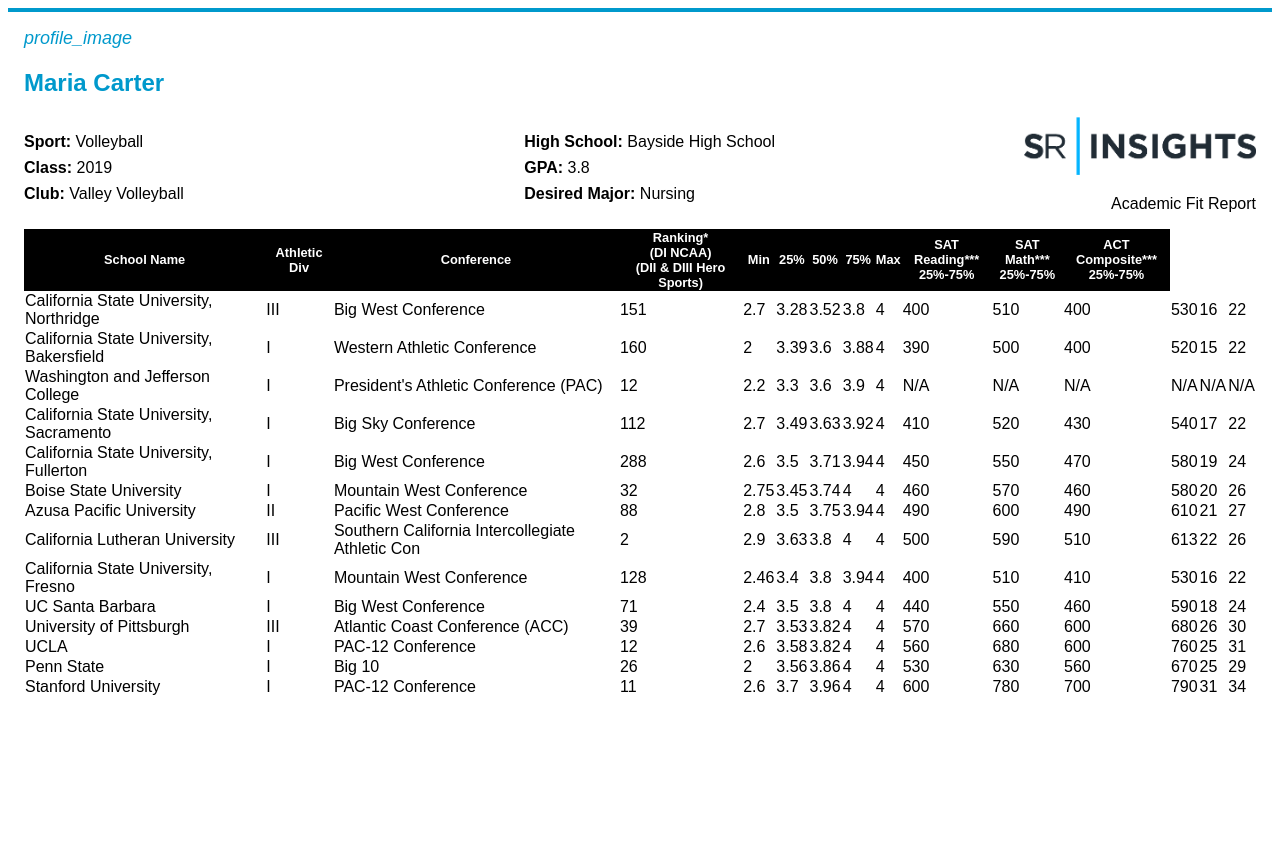
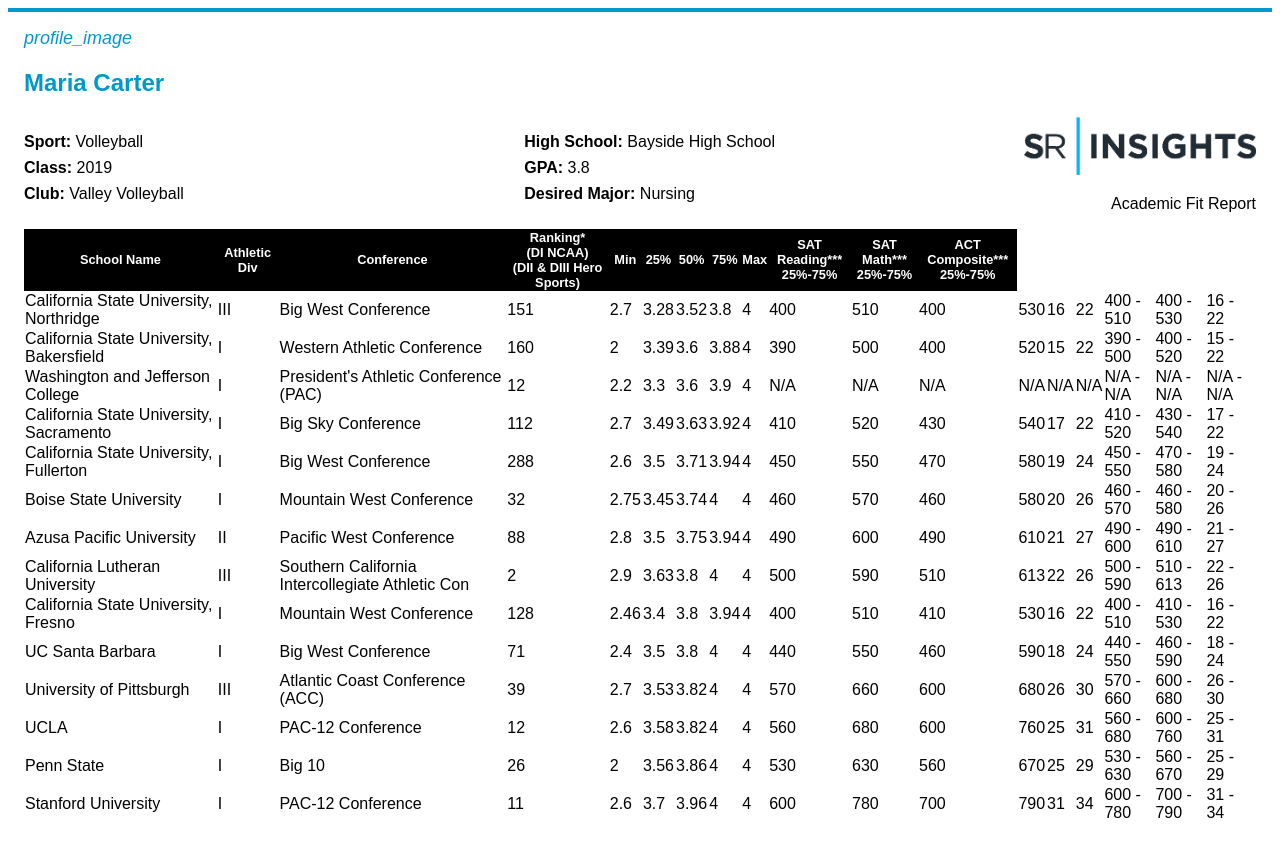
Before and after one commit to bryanw-x/vue-challenge, a Vue app: page / in a window 1280 px wide. Before the commit the page ends 800 px from the top, so only its background shows below. Built offline with nearby package versions, Linux system fonts and the light colour scheme.

Commit message:
Added computed properties for score return values

```diff
--- a/src/components/ReportData.vue
+++ b/src/components/ReportData.vue
@@ -15,6 +15,9 @@
     <td>{{ report.sat.math.max }}</td>
     <td>{{ report.act.min }}</td>
     <td>{{ report.act.max }}</td>
+    <td>{{ getSatReadScore }}</td>
+    <td>{{ getSatMathScore }}</td>
+    <td>{{ getActScore }}</td>
   </tr>
 </template>
 
@@ -26,6 +29,17 @@
       type: Object,
       required: true,
     }
+  },
+  computed: {
+    getSatReadScore() {
+      return `${this.report.sat.reading.min} - ${this.report.sat.reading.max}`
+    },
+    getSatMathScore(){
+      return `${this.report.sat.math.min} - ${this.report.sat.math.max}`
+    },
+    getActScore(){
+      return `${this.report.act.min} - ${this.report.act.max}`
+    }
   }
 };
 </script>
```
